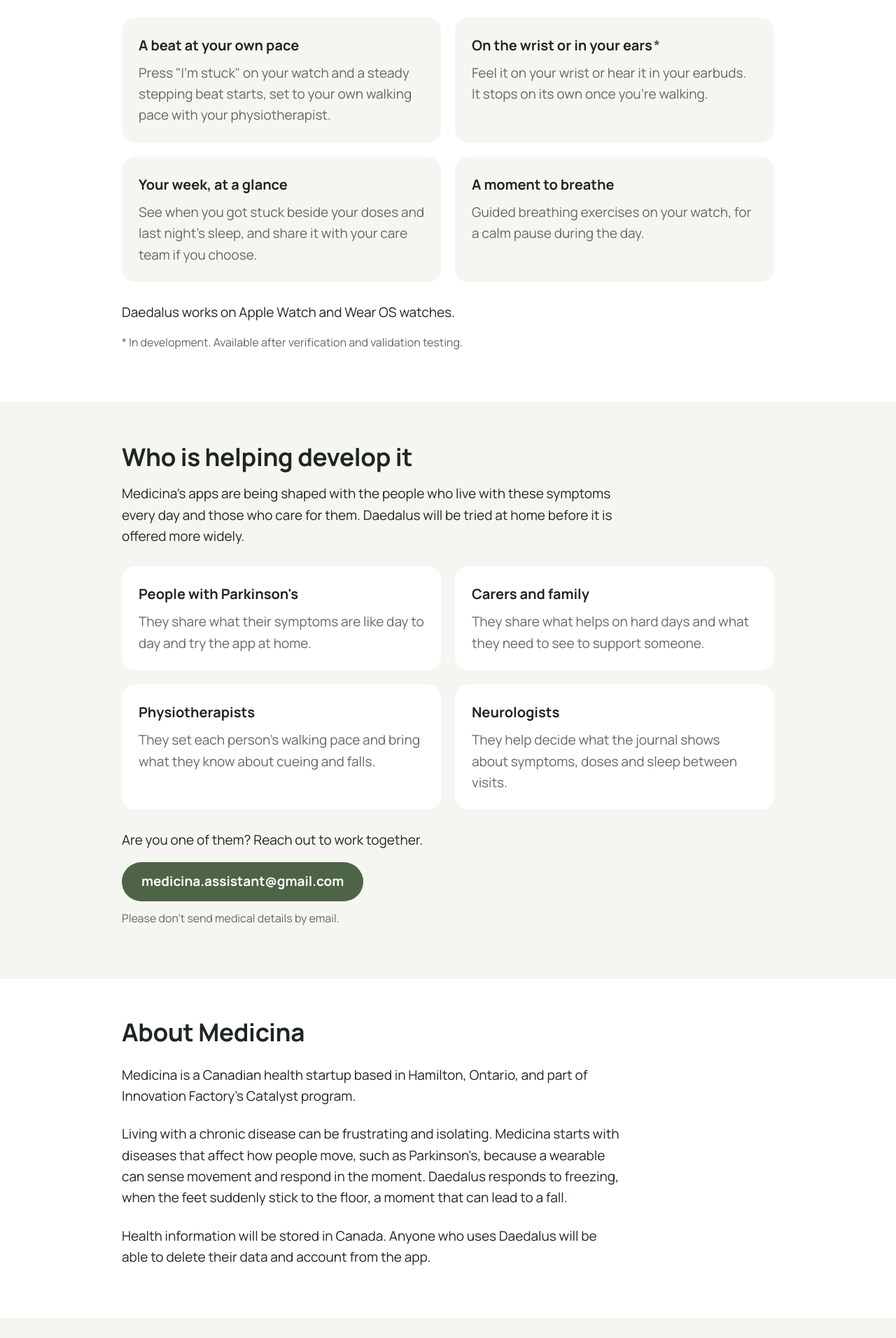
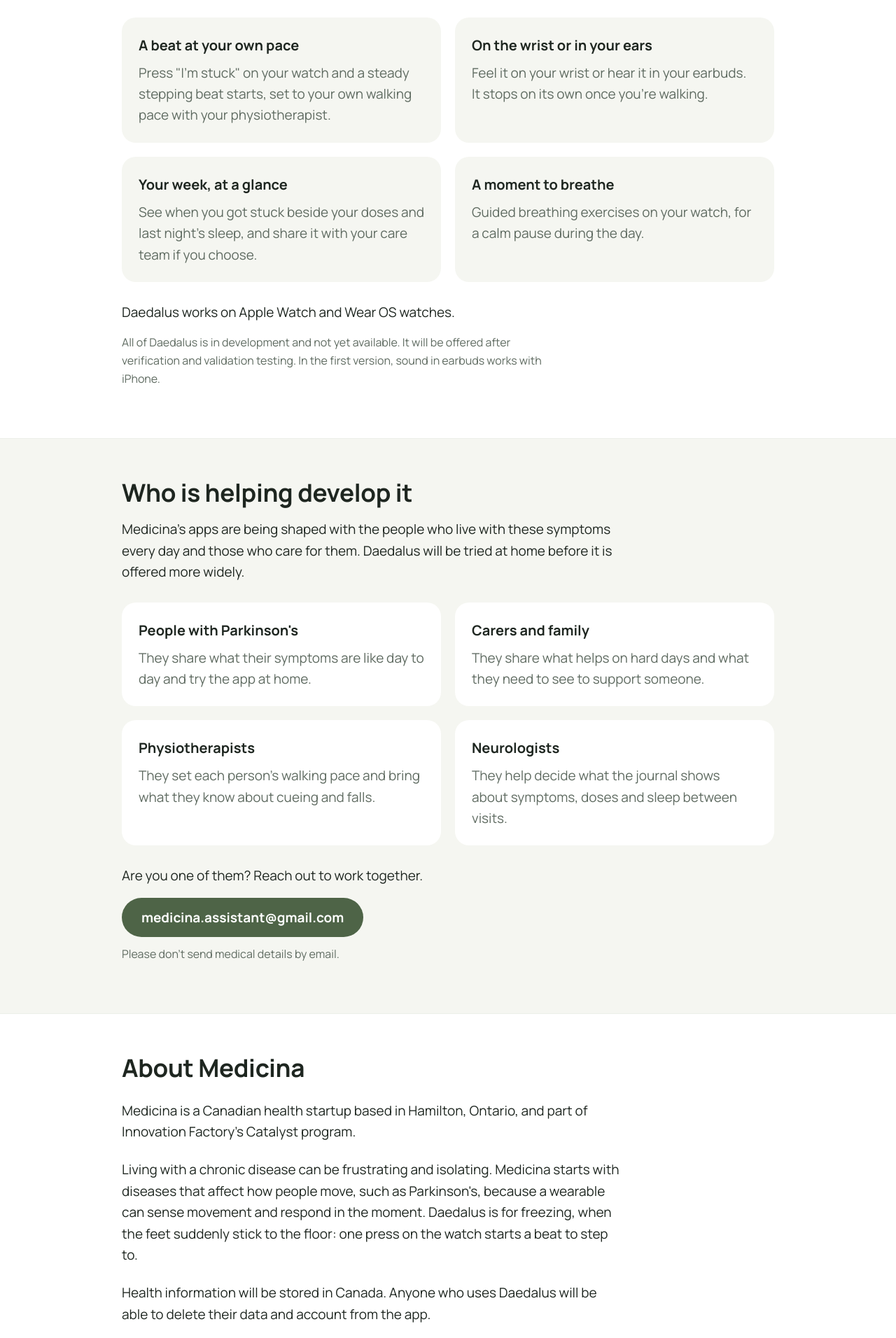
Before and after one commit to Lam1219/daedalus, a plain HTML site: page website/index.html in a window 1280 px wide. Shown: the part 1094-3006 px from the top of the page at 70% size. Drawn offline with Linux system fonts and the light colour scheme.

Commit message:
Website: review 014 fixes
Owner's triage of review 014:
1. About: Daedalus "is for freezing … one press on the watch starts a
   beat to step to", replacing the sentence that read as automatic
   detection and tied the app to falls (EN and FR).
2-3. Drop the single "*" and its style; the note now covers the whole
   app and says earbuds work with iPhone in the first version (D10).
4. French meta description says "petite entreprise", like the body.
5. CSS comment: the phone nav wraps below ~360 px.
6. Present-tense "works on Apple Watch and Wear OS": left for now.

Co-Authored-By: Claude Opus 5.5 <noreply@anthropic.com>

```diff
--- a/website/index.html
+++ b/website/index.html
@@ -50,7 +50,7 @@
             <p>Press "I'm stuck" on your watch and a steady stepping beat starts, set to your own walking pace with your physiotherapist.</p>
           </div>
           <div class="card">
-            <h3>On the wrist or in your ears<span class="star" aria-hidden="true">*</span></h3>
+            <h3>On the wrist or in your ears</h3>
             <p>Feel it on your wrist or hear it in your earbuds. It stops on its own once you're walking.</p>
           </div>
           <div class="card">
@@ -63,7 +63,7 @@
           </div>
         </div>
         <p style="margin-top:28px">Daedalus works on Apple Watch and Wear OS watches.</p>
-        <p class="note">* In development. Available after verification and validation testing.</p>
+        <p class="note">All of Daedalus is in development and not yet available. It will be offered after verification and validation testing. In the first version, sound in earbuds works with iPhone.</p>
       </div>
     </section>
 
@@ -101,7 +101,7 @@
       <div class="wrap founder">
         <h2>About Medicina</h2>
         <p>Medicina is a Canadian health startup based in Hamilton, Ontario, and part of Innovation Factory's Catalyst program.</p>
-        <p>Living with a chronic disease can be frustrating and isolating. Medicina starts with diseases that affect how people move, such as Parkinson's, because a wearable can sense movement and respond in the moment. Daedalus responds to freezing, when the feet suddenly stick to the floor, a moment that can lead to a fall.</p>
+        <p>Living with a chronic disease can be frustrating and isolating. Medicina starts with diseases that affect how people move, such as Parkinson's, because a wearable can sense movement and respond in the moment. Daedalus is for freezing, when the feet suddenly stick to the floor: one press on the watch starts a beat to step to.</p>
         <p>Health information will be stored in Canada. Anyone who uses Daedalus will be able to delete their data and account from the app.</p>
       </div>
     </section>
--- a/website/style.css
+++ b/website/style.css
@@ -82,7 +82,6 @@ section:not(.alt) .card { background: var(--surface); }
 
 .founder { display: grid; gap: 8px; }
 .note { color: var(--muted); font-size: 1rem; margin-top: 12px; }
-.star { color: var(--sage); margin-left: 2px; }   /* marks features still in development; see the .note under them */
 
 /* Footer */
 footer.site { padding: 32px 0 48px; color: var(--muted); font-size: 1rem; }
@@ -91,7 +90,7 @@ footer.site p { max-width: none; margin: 0 0 8px; }
 @media (max-width: 560px) {
   body { font-size: 1.125rem; }
   header.site { padding: 16px 0; }
-  header.site .wrap { gap: 8px; flex-wrap: wrap; }   /* below ~330 px the nav drops under the wordmark instead of scrolling sideways */
+  header.site .wrap { gap: 8px; flex-wrap: wrap; }   /* below ~360 px the nav drops under the wordmark instead of scrolling sideways */
   .wordmark { gap: 8px; font-size: 1.35rem; }
   .wordmark .mark { width: 28px; height: 28px; }
   nav.site { gap: 4px; flex-wrap: nowrap; }
```
Also changed, not shown: website/fr/index.html (+4 -4 lines).
